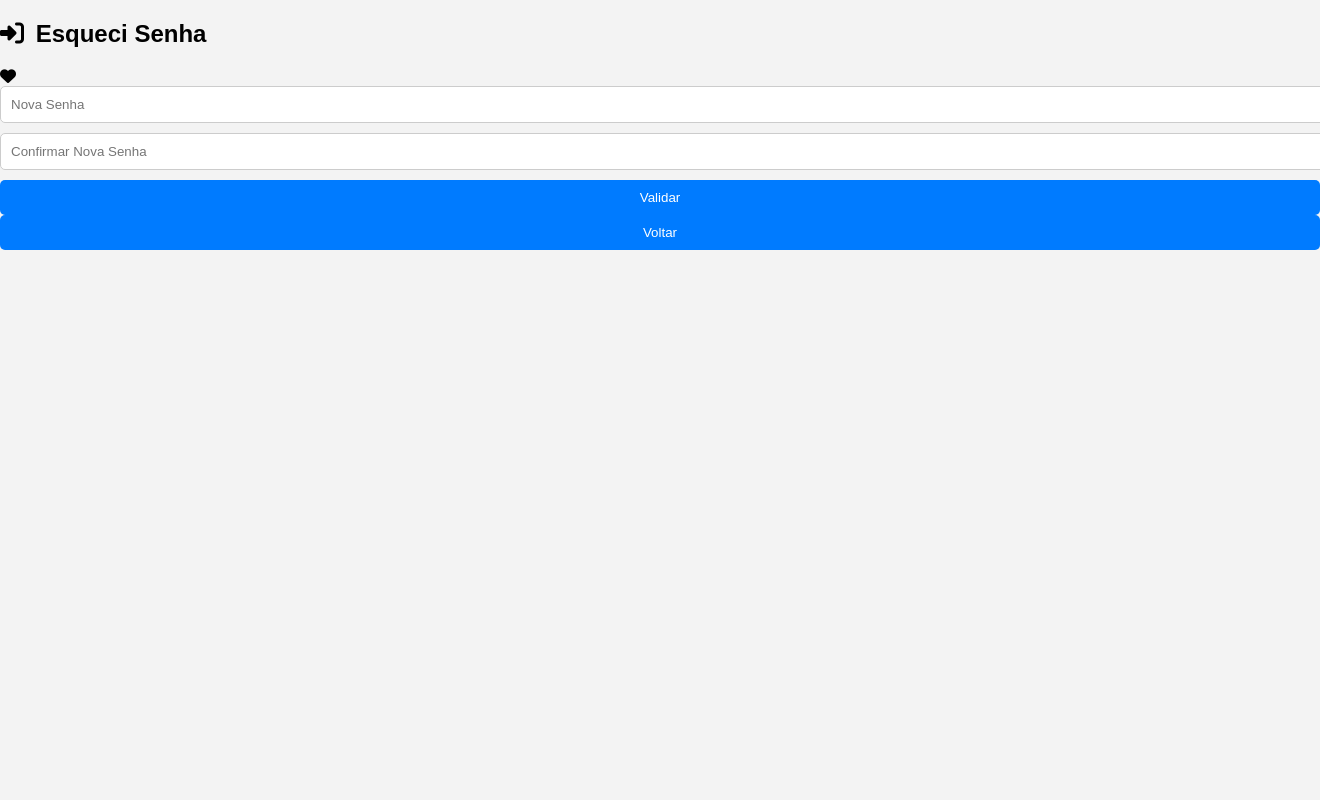
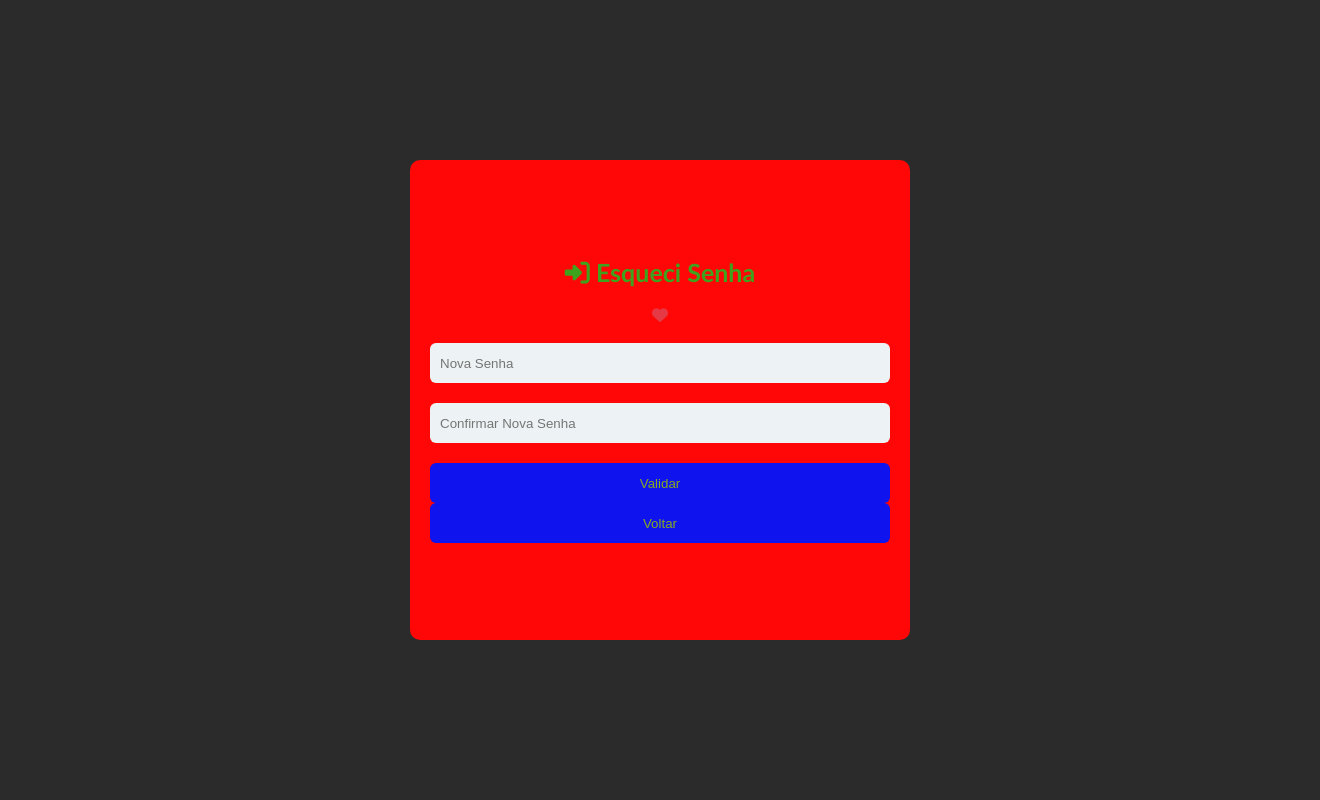
Before and after one commit to cauekssouza/Flavour_Stalker, a PHP site: page /senha.php in a window 1320 px wide; the page is wider, and only the part inside the window is pictured. Run offline with PHP 8.4, Linux system fonts and the light colour scheme.

Commit message:
Update senha.css

```diff
--- a/senha.css
+++ b/senha.css
@@ -1,135 +1,69 @@
-/* Estilizando o corpo da página */
-body {
-    font-family: Arial, sans-serif;
+* {
     margin: 0;
     padding: 0;
-    background-color: #f3f3f3;
+    box-sizing: border-box;
 }
 
-/* Estilizando a caixa de login */
-.Caixa {
-    position: relative;
-    width: 800px;
-    height: 400px;
-    background: repeating-conic-gradient(from var(--a), #E8751A 0%, #E8751A 5%, transparent 5%, transparent 40%, #fd0505 50%);
-    filter: drop-shadow(0 15px 50px #A0153E);
-    border-radius: 20px;
-    animation: rotating 4s linear infinite;
+@import url("https://fonts.googleapis.com/css2?family=AR+One+Sans:wght@400..700&family=Madimi+One&display=swap");
+
+body{
+    font-family: 'Trebuchet MS', 'Lucida Sans Unicode', 'Lucida Grande', 'Lucida Sans', Arial, sans-serif;
+}
+
+.Caixa-Senha{
     display: flex;
     justify-content: center;
     align-items: center;
-}
-.Caixa:hover {
-    width: 400px;
-    height: 450px;
+    height: 100vh;
+    background-color: #2b2b2b;
 }
 
-/* Animação de rotação */
-@keyframes rotating {
-    0% {
-       --a: 0deg;
-    }
-    100% {
-        --a: 360deg;
-     }
+.Senha{
+    background-color: #ff0707;
+    border-radius: 10px;
+    width: 500px;
+    height: 60%;
+    display: flex;
+    flex-direction: column;
+    justify-content: center;
+    align-items: center;
+    position: relative;
+    padding: 20px;
 }
 
-/* Estilos dos elementos pseudo-classes */
-.Caixa::before, .Caixa::after {
-    content: "";
-    position: absolute;
-    border-radius: 20px;
+h2{
+    font-size: 25px;
+    font-weight: 600;
+    color: #2b2d;
+    margin-bottom: 20px;
 }
 
-/* Elemento pseudo-classe antes do principal */
-.Caixa::before {
-    width: 100%;
-    height: 100%;
-    background-color: repeating-conic-gradient(from var(--a), rgb(113, 43, 211) 0%, rgb(113, 43, 211) 5%, transparent 5%, transparent 40%, rgb(113, 43, 211) 50%);
-    filter: drop-shadow(0 15px 50% rgba(7, 204, 198, 0.84));
-    animation: rotating 4s linear infinite;
-    animation-delay: -1s;
+i.fa-heart {
+    color: #e63946;
+    margin-bottom: 20px;
 }
 
-/* Elemento pseudo-classe após o principal */
-.Caixa::after {
-    inset: 4px;
-    width: calc(100% - 8px);
-    height: calc(100% - 8px);
-    background: #6a87d2;
-    border: 10px solid #FF407D;
+input[type="password"]{
+    width: 100%;
+    height: 40px;
+    margin-bottom: 20px;
+    padding: 10px;
+    border: none;
+    background-color: #edf2f4;
+    border-radius: 6px;
 }
 
-/* Estilizando o formulário de login */
-.Login {
-    background-color: #fff;
-    border-radius: 8px;
-    box-shadow: 0 0 10px rgba(0, 0, 0, 0.1);
-    padding: 20px;
-    width: 300px;
-}
 
-/* Estilizando o cabeçalho do formulário */
-.Login h2 {
-    margin-bottom: 15px;
-    font-size: 24px;
-    color: #333;
-}
-
-/* Estilizando os ícones */
-.fa-solid {
-    margin-right: 5px;
-}
-
-/* Estilizando os campos de entrada */
-input[type="text"],
-input[type="password"],
-input[type="submit"] {
+button{
     width: 100%;
-    padding: 10px;
-    margin-bottom: 10px;
-    border: 1px solid #ccc;
-    border-radius: 5px;
-}
-
-/* Estilizando os botões */
-button {
-    width: 100%;
-    padding: 10px;
-    background-color: #007bff;
+    height: 40px;
+    background-color: #0f13ee;
+    color: #87A922;
     border: none;
-    border-radius: 5px;
-    color: #fff;
+    border-radius: 6px;
     cursor: pointer;
 }
 
-/* Estilizando os links */
-a {
-    text-decoration: none;
-    color: #007bff;
+button:hover{
+    background-color: #0220ff;
 }
-
-/* Estilizando o grupo de botões */
-.grupo {
-    margin-top: 10px;
-    display: flex;
-    justify-content: space-between;
-}
-
-/* Estilizando os botões no grupo */
-.grupo button {
-    width: 48%;
-}
-
-/* Estilizando o botão de entrada */
-input[type="submit"] {
-    background-color: #007bff;
-    color: #fff;
-    border: none;
-    cursor: pointer;
-}
-
-/* Estilizando o botão de entrada ao passar o mouse */
-input[type="submit"]:hover {
-    background-color: #0056b3;
-}
```
